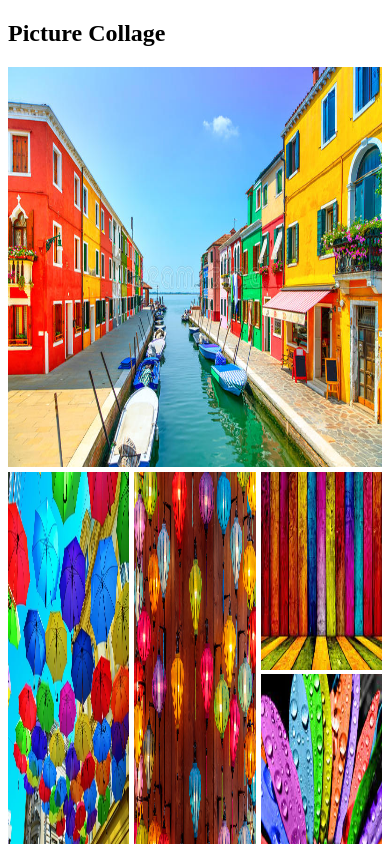
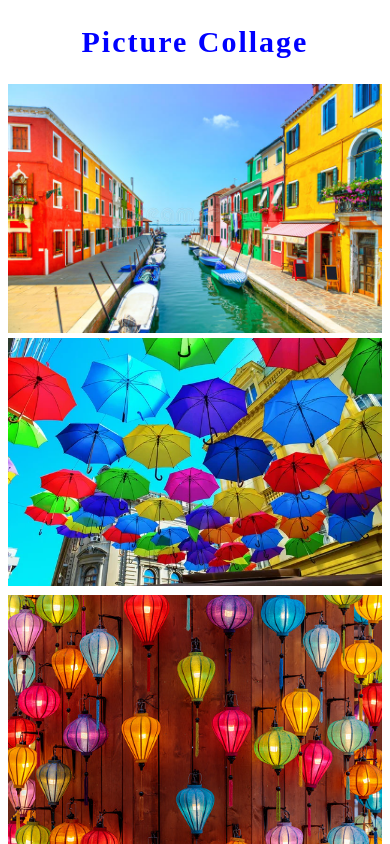
Before and after one commit to Cynthia-wahab/8th-simple-responsive-layout, a plain HTML site: page collage.html in a window 390 px wide. Shown: the top 844 px of the page. Drawn offline with Linux system fonts and the light colour scheme.

Commit message:
added responsive for small screen

```diff
--- a/styles/collage.css
+++ b/styles/collage.css
@@ -1,3 +1,13 @@
+header h2{
+    font-size: 30px;
+    font-weight: bold;
+    color: blue;
+    text-transform: capitalize;
+    letter-spacing: 2px;
+    text-align: center;
+}
+
+
 .row img{
     width: 100%;
     height: 100%;
@@ -19,3 +29,19 @@
     grid-template-columns: repeat(2, 1fr);
     gap: 5px;
 }
+
+/* responsive media quary */
+@media screen and (max-width:576px) {
+    .row{
+        flex-direction: column;
+        height: auto;
+    }
+    .square-collage{
+        grid-template-columns: 1fr;
+    }
+
+
+    }
+
+
+}
```
